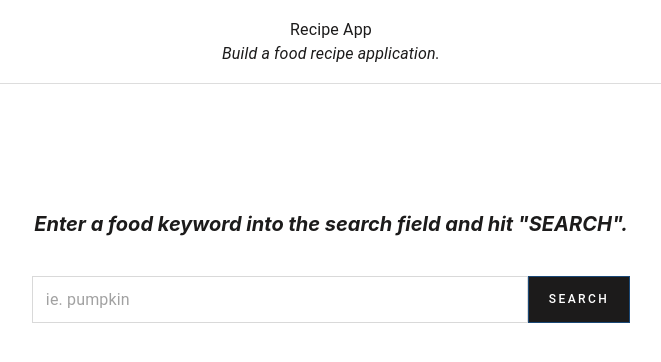
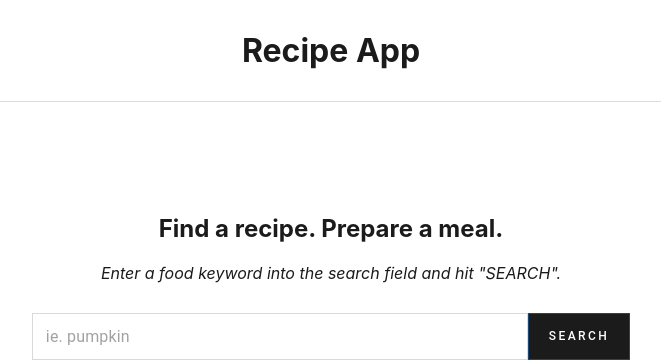
Before and after one commit to svonharris/recipe-app, a React (Create React App) app: page / in a window 1280 px wide. Shown: the top 362 px of the page, without its empty margins (309-970 px from the left). Built offline with nearby package versions, Linux system fonts and the light colour scheme; no server answers.

Commit message:
Organized components & styles

```diff
--- a/src/App.js
+++ b/src/App.js
@@ -1,8 +1,8 @@
 import React from 'react';
 // import logo from './logo.svg';
-import Header from './Header';
-import Footer from './Footer';
-import SearchForm from './SearchForm';
+import Header from './components/Header';
+import Footer from './components/Footer';
+import SearchForm from './components/SearchForm';
 import './App.css';
 
 
--- a/src/Footer.js
+++ b/src/components/Footer.js
@@ -1,5 +1,5 @@
 import React from 'react';
-import style from './footer.module.css';
+import style from './styles/footer.module.css';
 
 
 
--- a/src/Header.js
+++ b/src/components/Header.js
@@ -1,8 +1,7 @@
 import React from 'react';
-import style from './header.module.css';
+import style from './styles/header.module.css';
 import AppBar from '@mui/material/AppBar';
 import Toolbar from '@mui/material/Toolbar';
-import Typography from '@mui/material/Typography';
 
 
 const Header = () => {
@@ -10,10 +9,9 @@ const Header = () => {
     return (
         <AppBar position="static" className={style.header}>
             <Toolbar>
-                <Typography component="div" sx={{ flexGrow: 1 }}>
-                    Recipe App <br></br>
-                    <i>Build a food recipe application.</i>
-                </Typography>
+                <h1 style={{
+                    width: '100%'
+                }}>Recipe App</h1>
             </Toolbar>
         </AppBar>
     )
--- a/src/Recipe.js
+++ b/src/components/Recipe.js
@@ -1,5 +1,5 @@
 import React from 'react';
-import style from './recipe.module.css';
+import style from './styles/recipe.module.css';
 import MacroFacts from './MacroFacts';
 
 
@@ -10,7 +10,7 @@ const RecipeCard = (props) => {
         <div className={style.recipeCard}>
             <div className={style.recipeContainer}>
                 <div className={style.recipeMedia}>
-                    <img className={style.img} src={props.image} />
+                    <img className={style.img} src={props.image} alt={'Image of ' + props.title} />
                 </div>
                 <div className={style.recipeContent}>
                     <h3 className={style.title}>{props.title}</h3>
--- a/src/SearchForm.js
+++ b/src/components/SearchForm.js
@@ -1,5 +1,5 @@
 import React,{useEffect, useState} from 'react';
-import style from './searchform.module.css';
+import style from './styles/searchform.module.css';
 import RecipeCard from './Recipe';
 import Button from '@mui/material/Button';
 import TextField from '@mui/material/TextField';
@@ -17,7 +17,7 @@ const SearchForm = (props) => {
     const [query, setQuery] = useState('');
 
     useEffect(() => {
-    getRecipes();
+        getRecipes();
     }, [query]); //only runs when 'query' updates
 
 
@@ -42,7 +42,8 @@ const SearchForm = (props) => {
     return (
         <div>
             <div className={style.searchContainer}>
-                <h2 className={style.subtitle}>Enter a food keyword into the search field and hit "SEARCH".</h2>
+                <h2>Find a recipe. Prepare a meal.</h2>
+                <p className={style.subtitle}>Enter a food keyword into the search field and hit "SEARCH".</p>
                 <form className={style.searchForm} onSubmit={getSearch}>
                     <TextField className={style.searchField}  id="outlined-basic" placeholder="ie. pumpkin" variant="outlined" value={search} onChange={updateSearch} />
                     <Button variant="outlined" className={style.searchButton} onClick={getSearch} size="large">Search</Button>
--- a/src/searchform.module.css
+++ b/src/components/styles/searchform.module.css
@@ -7,9 +7,9 @@
   /* background-color: rgba(137,137,137,.6); */
 }
 .subtitle {
-  font-size: 20px;
+  font-size: 1em;
   font-style: italic;
-  margin-bottom: 40px;
+  margin: 0 0 30px;
 }
 .searchForm {
   width: 100%;
--- a/src/index.css
+++ b/src/index.css
@@ -8,7 +8,7 @@ body {
     sans-serif;
   -webkit-font-smoothing: antialiased;
   -moz-osx-font-smoothing: grayscale;
-  font-size: 14px;
+  font-size: 16px;
   font-weight: 400;
   font-style: normal;
   color: #1c1b1b;
```
Also changed, not shown: src/components/MacroFacts.js (renamed from src/MacroFacts.js), src/components/styles/footer.module.css (renamed from src/footer.module.css), src/components/styles/header.module.css (renamed from src/header.module.css), src/components/styles/recipe.module.css (renamed from src/recipe.module.css), 1 other file (tests, documents, lock files or other folders).
